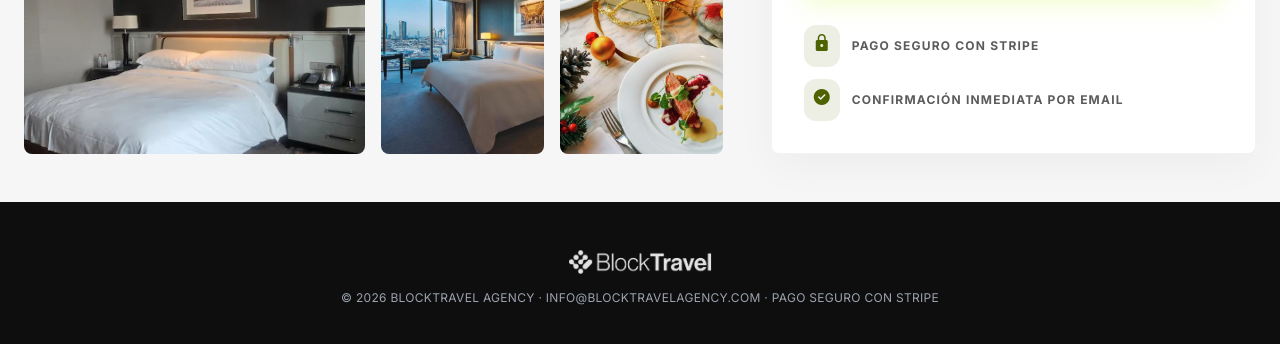
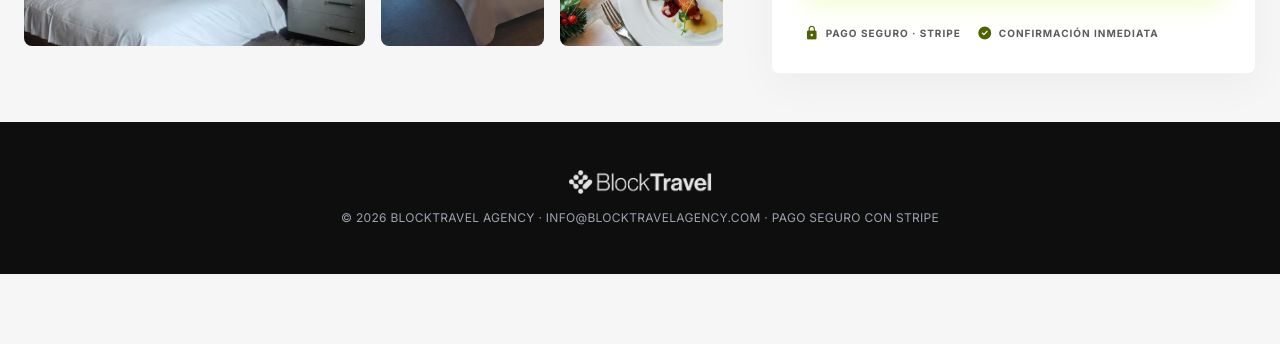
Before and after one commit to blocktravelagency-crypto/block-travel-agency, a plain HTML site: page proyecto-1-eventos/istanbul/landing/index.html in a window 1280 px wide. Shown: the part 922-1266 px from the top of the page. After the commit the page ends 1196 px from the top, so only its background shows below. Drawn offline with nearby package versions, Linux system fonts and the light colour scheme; no server answers.

Commit message:
fix: alinear titulo top + trust markers compactos en una linea
Co-Authored-By: Claude Opus 4.6 (1M context) <noreply@anthropic.com>

```diff
--- a/proyecto-1-eventos/istanbul/landing/index.html
+++ b/proyecto-1-eventos/istanbul/landing/index.html
@@ -104,7 +104,7 @@ tailwind.config = {
 
 <!-- MAIN -->
 <main class="pt-24 pb-0 px-6 max-w-7xl mx-auto">
-  <div class="grid grid-cols-1 lg:grid-cols-12 gap-12 items-end">
+  <div class="grid grid-cols-1 lg:grid-cols-12 gap-12 items-start">
 
     <!-- COLUMNA IZQUIERDA: Editorial + Galería -->
     <div class="lg:col-span-7 pb-12">
@@ -261,18 +261,14 @@ tailwind.config = {
           </button>
 
           <!-- Trust markers -->
-          <div class="flex flex-col gap-3 pt-2">
-            <div class="flex items-center gap-3">
-              <div class="p-2 rounded-full bg-primary/10">
-                <span class="material-symbols-outlined text-primary text-[20px]" style='font-variation-settings:"FILL" 1;'>lock</span>
-              </div>
-              <span class="text-xs font-bold uppercase tracking-widest text-on-surface-variant">Pago seguro con Stripe</span>
+          <div class="flex items-center gap-4 pt-2">
+            <div class="flex items-center gap-1.5">
+              <span class="material-symbols-outlined text-primary text-[16px]" style='font-variation-settings:"FILL" 1;'>lock</span>
+              <span class="text-[10px] font-bold uppercase tracking-widest text-on-surface-variant">Pago seguro · Stripe</span>
             </div>
-            <div class="flex items-center gap-3">
-              <div class="p-2 rounded-full bg-primary/10">
-                <span class="material-symbols-outlined text-primary text-[20px]" style='font-variation-settings:"FILL" 1;'>check_circle</span>
-              </div>
-              <span class="text-xs font-bold uppercase tracking-widest text-on-surface-variant">Confirmación inmediata por email</span>
+            <div class="flex items-center gap-1.5">
+              <span class="material-symbols-outlined text-primary text-[16px]" style='font-variation-settings:"FILL" 1;'>check_circle</span>
+              <span class="text-[10px] font-bold uppercase tracking-widest text-on-surface-variant">Confirmación inmediata</span>
             </div>
           </div>
 
```
